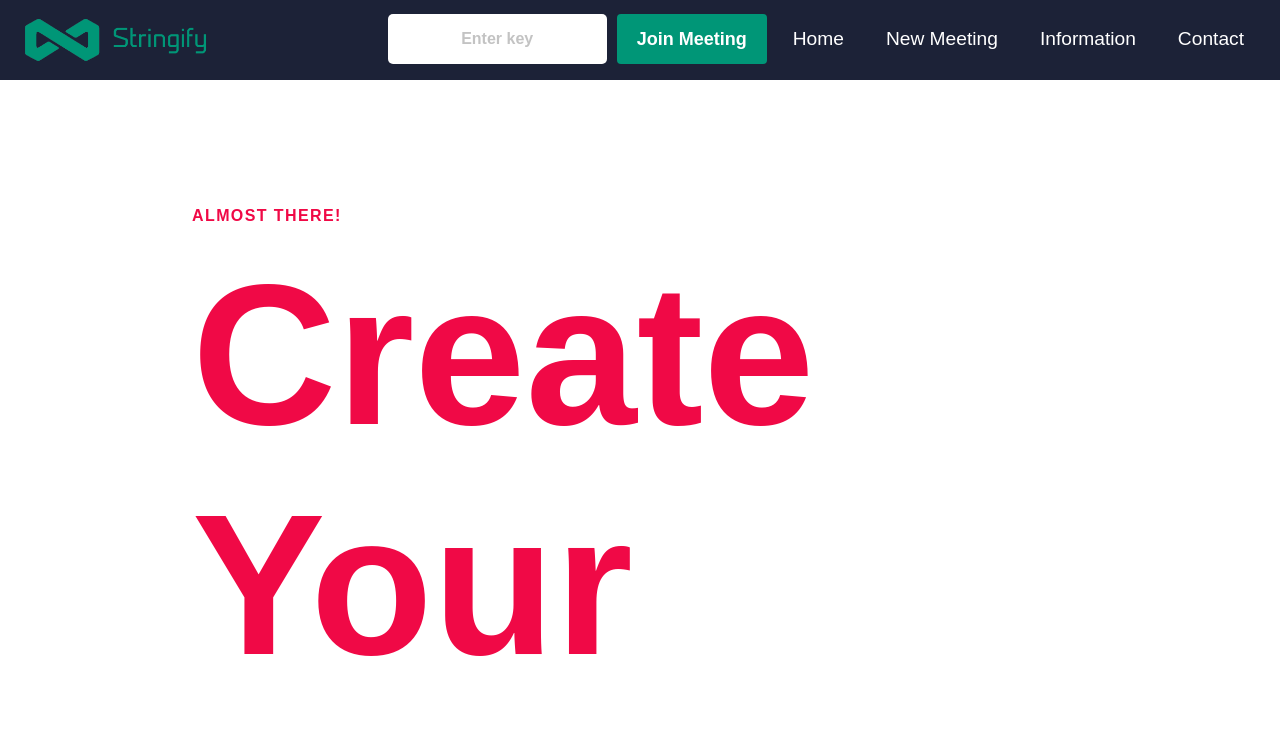
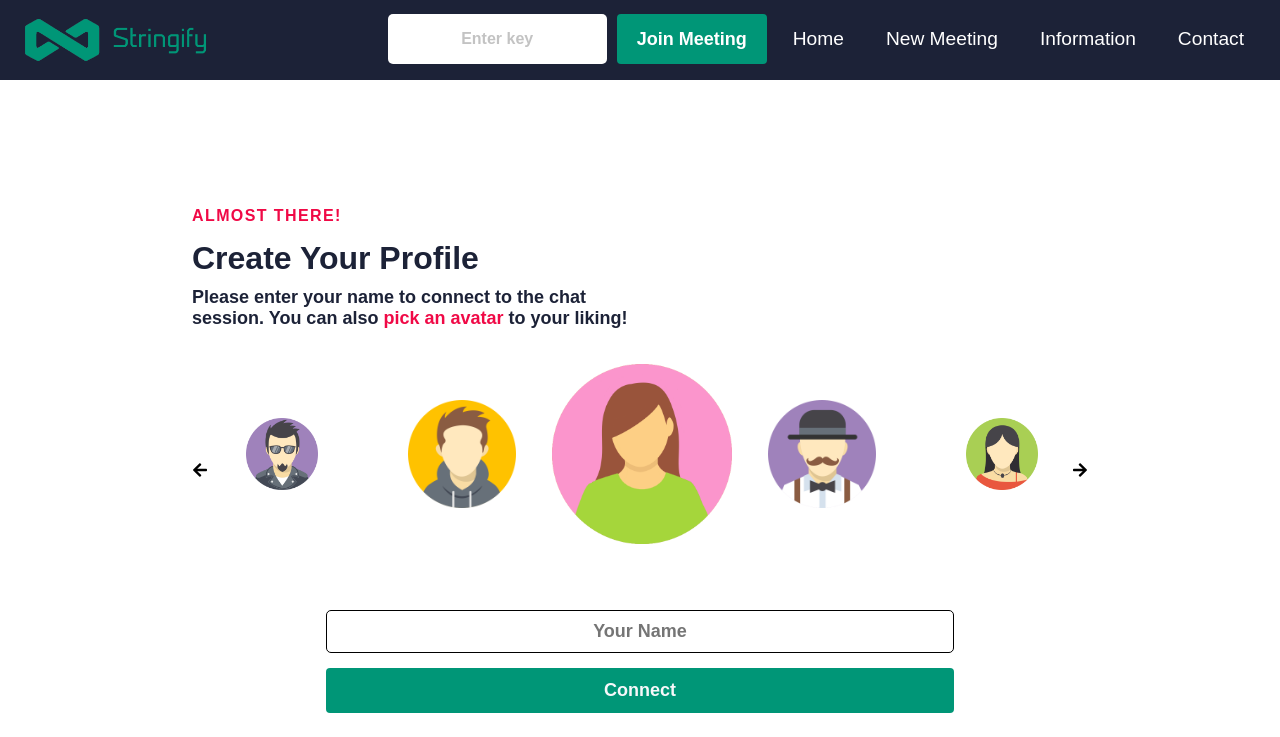
Before and after one commit to AllanJamil/stringify-client, a React (Create React App) app: page /profile in a window 1280 px wide. Shown: the top 737 px of the page. Built offline with nearby package versions, Linux system fonts and the light colour scheme.

Commit message:
fixed css issues

```diff
--- a/src/component/page/ErrorPage.css
+++ b/src/component/page/ErrorPage.css
@@ -12,7 +12,7 @@
     width: 50%;
 }
 
-h1 {
+.header-error {
     color: #f00946;
     font-size: 175px;
 }
@@ -20,13 +20,15 @@ h1 {
 h3 {
     font-size: 30px;
     margin-bottom: 2rem;
+    color: #1c2237;
 }
 
 p {
     font-weight: bold;
+    color: #1c2237;
 }
 @media screen and (min-width: 1096px) {
-    h1 {
+    .header-error {
         font-size: 200px;
     }
 }
@@ -41,7 +43,7 @@ p {
         width: 55%;
     }
 
-    h1 {
+    .header-error {
         font-size: 140px;
     }
 
@@ -95,7 +97,7 @@ p {
         padding: 0 0;
     }
 
-    h1 {
+    .header-error {
         font-size: 100px;
     }
 
--- a/src/component/page/ErrorPage.js
+++ b/src/component/page/ErrorPage.js
@@ -6,7 +6,7 @@ const ErrorPage = () => {
     return (
         <div className="container-error">
             <div className="content">
-                <h1>404</h1>
+                <h1 className="header-error">404</h1>
                 <h3>Oops, looks like you've gotten an error.</h3>
                 <p> The requested URL was not found on this server.</p>
             </div>
--- a/src/component/page/profile/ProfilePage.js
+++ b/src/component/page/profile/ProfilePage.js
@@ -8,13 +8,14 @@ const ProfilePage = () => {
     return (
         <div className="container-profile">
             <div style={{textAlign: "left"}} className="top-line">Almost there!</div>
-            <h1 style={{marginBottom: "10px", textAlign: "left"}}>Create Your Profile</h1>
+            <h1 style={{marginBottom: "10px", textAlign: "left", color: "#1c2237"}}>Create Your Profile</h1>
             <p
                 style={{
                     marginBottom: "35px",
                     maxWidth: "440px",
                     fontSize: "18px",
-                    textAlign: "left"
+                    textAlign: "left",
+                    color: "#1c2237"
                 }}
             >
                 Please enter your name to connect to the chat session. You can also <span style={{color: "#f00946"}}>
```
